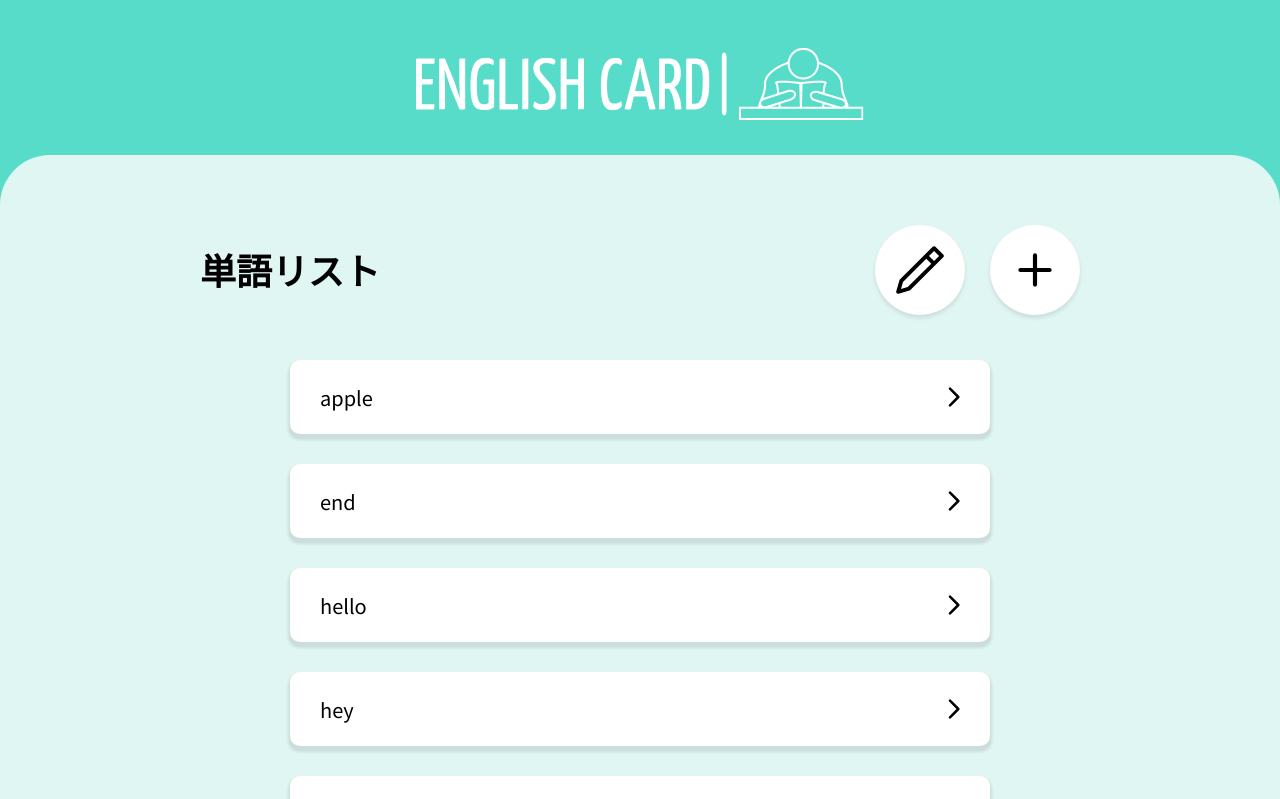
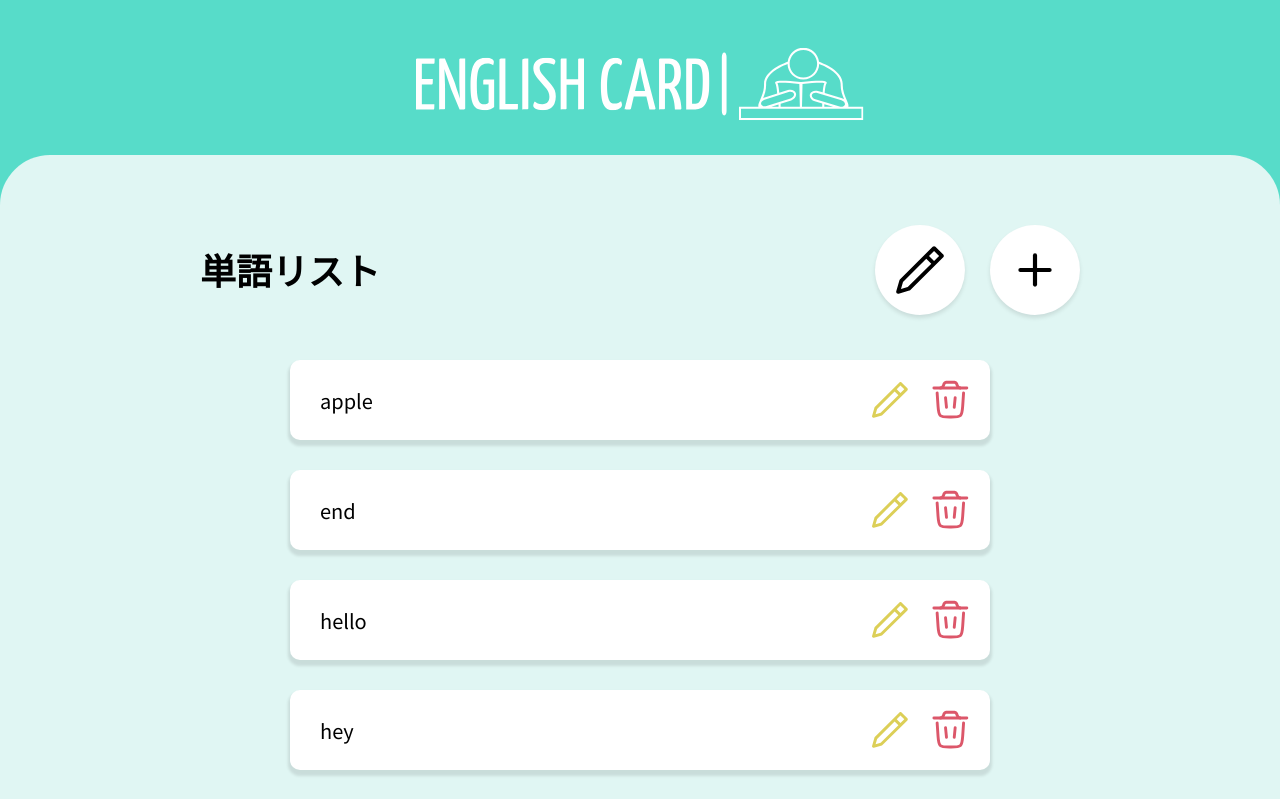
Before and after one commit to yujioyama/flashcard, a Next.js app: page / in a window 1280 px wide. Shown: the top 799 px of the page. Built offline with nearby package versions, Linux system fonts and the light colour scheme; data requests are answered from the project's data file.

Commit message:
編集と削除のボタン 実装

```diff
--- a/src/app/components/ListItem/ListItem.module.scss
+++ b/src/app/components/ListItem/ListItem.module.scss
@@ -1,10 +1,12 @@
 @use '../../styles/variables';
 
-.link {
+.button {
   position: relative;
-  display: block;
+  display: flex;
+  align-items: center;
   width: 100%;
-  padding: 26px 30px 25px;
+  height: 80px;
+  padding: 0 10px 0 30px;
   font-size: 20px;
   background: variables.$white;
   border-radius: 10px;
@@ -20,6 +22,15 @@
     background-image: url('/icons/black/arrow_right.svg');
     transform: translateY(-50%);
   }
+
+  &.isEdit {
+    display: flex;
+    justify-content: space-between;
+
+    &::before {
+      content: none;
+    }
+  }
 }
 
 .item {
@@ -27,6 +38,28 @@
 
   &:first-child {
     margin-top: 0;
+  }
+}
+
+.actionBox {
+  display: flex;
+  height: 100%;
+}
+
+.iconButton {
+  width: 60px;
+  height: 100%;
+  font-size: 0;
+  background-repeat: no-repeat;
+  background-position: center;
+  background-size: 50px;
+
+  &.isEdit {
+    background-image: url('/icons/yellow/edit.svg');
+  }
+
+  &.isDelete {
+    background-image: url('/icons/red/delete.svg');
   }
 }
 
--- a/src/app/components/ListItem/ListItem.tsx
+++ b/src/app/components/ListItem/ListItem.tsx
@@ -1,3 +1,4 @@
+import clsx from 'clsx'
 import type { Word } from '../../types/word'
 import Modal from '../Modal/Modal'
 import styles from './ListItem.module.scss'
@@ -6,16 +7,28 @@ type Props = {
   word: Word
   onClose: () => void
   selectedModal: string
+  isEdit: boolean
 }
 
-const ListItem: React.FC<Props> = ({ word, onClose, selectedModal }) => {
+const ListItem: React.FC<Props> = ({ word, onClose, selectedModal, isEdit }) => {
   const { word: wordSpelling, meanings } = word
 
   return (
     <li className={styles.item}>
-      <button className={styles.link} data-modal={wordSpelling}>
-        {wordSpelling}
-      </button>
+      {isEdit ? (
+        <div className={clsx(styles.button, styles.isEdit)}>
+          {wordSpelling}
+          <div className={styles.actionBox}>
+            <button className={clsx(styles.iconButton, styles.isEdit)}>編集</button>
+            <button className={clsx(styles.iconButton, styles.isDelete)}>削除</button>
+          </div>
+        </div>
+      ) : (
+        <button className={styles.button} data-modal={wordSpelling}>
+          {wordSpelling}
+        </button>
+      )}
+
       <Modal title={wordSpelling} onClose={onClose} isOpen={selectedModal === wordSpelling}>
         <ul className={styles.listLarge}>
           {meanings.map((meaning, index) => {
--- a/src/app/page.tsx
+++ b/src/app/page.tsx
@@ -121,6 +121,7 @@ const Home = () => {
         <List onModalOpen={handleModalOpen}>
           {words.map((word) => (
             <ListItem
+              isEdit={true}
               onModalOpen={handleModalOpen}
               word={word}
               key={word.id}
```
Also changed, not shown: public/icons/red/delete.svg (added), public/icons/yellow/edit.svg (added).
